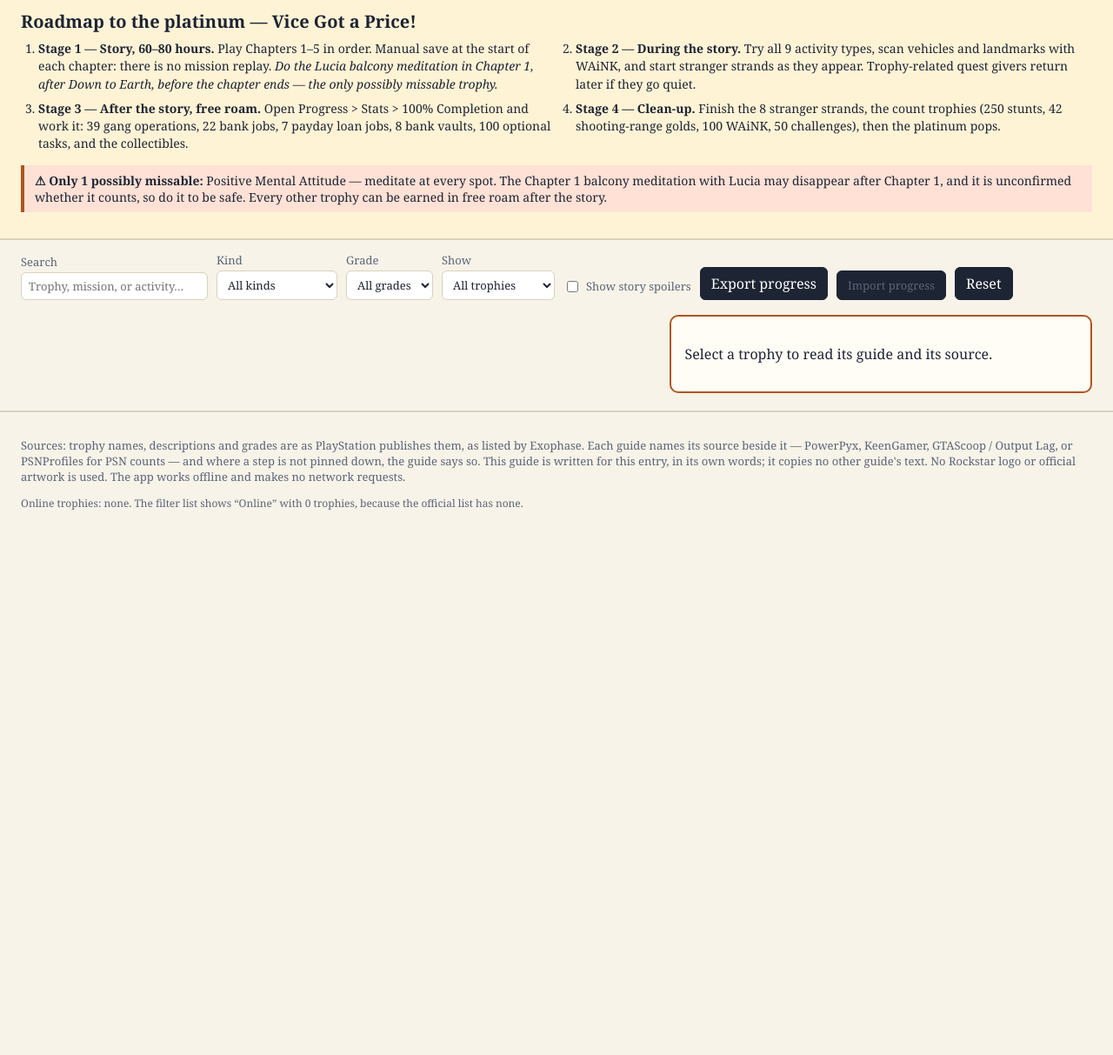
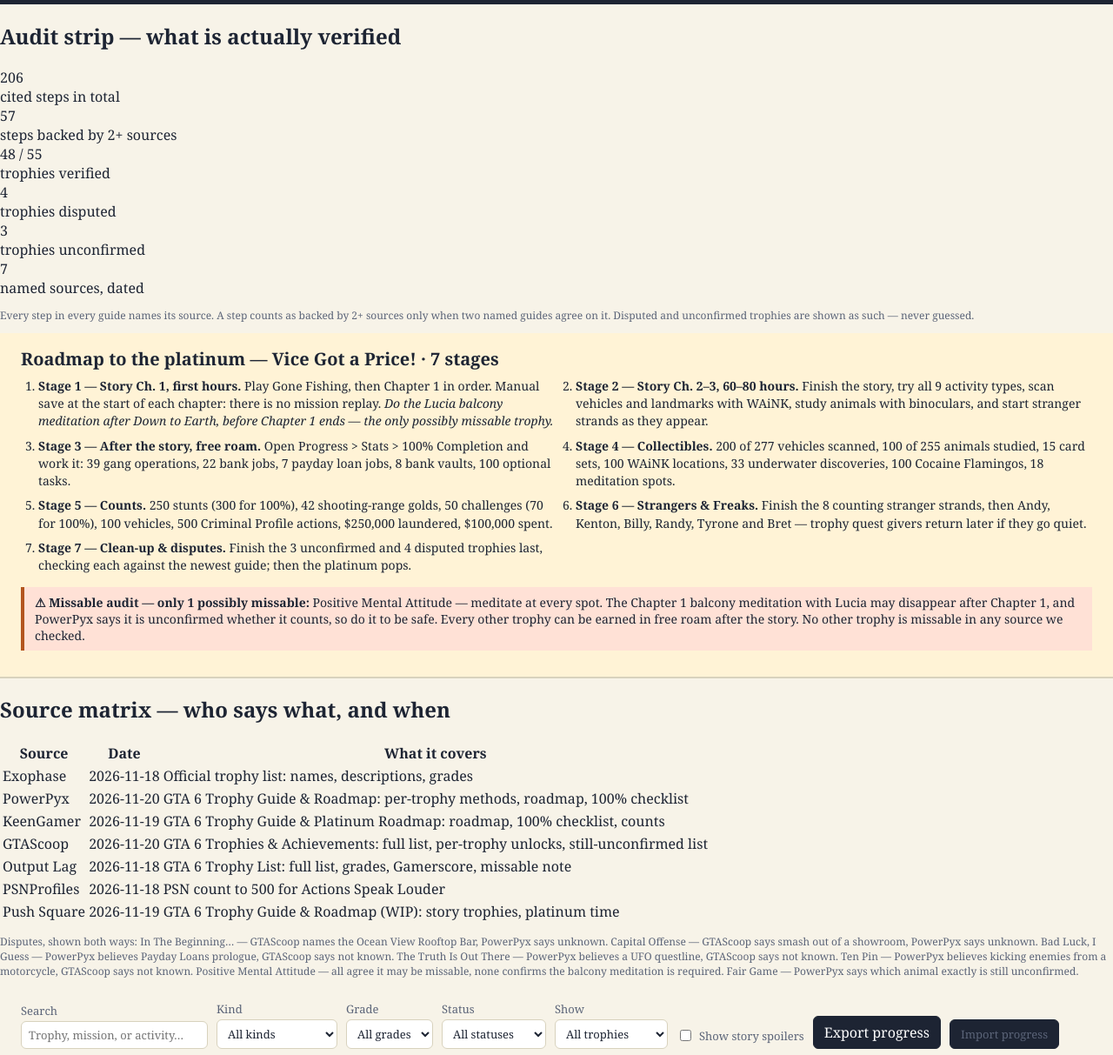
Before and after one commit to KimLyNamHa/gta6-trophy-guide-01-entry, a plain HTML site: page app/index.html in a window 1280 px wide. Shown: the part 137-1350 px from the top of the page at 87% size. Before the commit the page ends 800 px from the top, so only its background shows below. Drawn offline with Linux system fonts and the light colour scheme.

Commit message:
v2: app/index.html

```diff
--- a/app/index.html
+++ b/app/index.html
@@ -3,15 +3,15 @@
 <head>
 <meta charset="utf-8">
 <meta name="viewport" content="width=device-width, initial-scale=1">
-<title>GTA VI Trophy Guide &amp; Tracker — 55 trophies, one playthrough</title>
+<title>GTA VI Trophy Guide &amp; Tracker — 55 trophies, 206 cited steps</title>
 <link rel="stylesheet" href="style.css">
 </head>
 <body>
 <header class="top">
   <div>
-    <p class="kicker">Grand Theft Auto VI · PlayStation 5 · Offline guide</p>
+    <p class="kicker">Grand Theft Auto VI · PlayStation 5 · Offline guide · v2</p>
     <h1>GTA VI Trophy Guide &amp; Tracker</h1>
-    <p class="sub">All 55 trophies — 1 platinum, 2 gold, 6 silver, 46 bronze. All offline, no online trophies, one playthrough is enough. About 200 hours to the platinum.</p>
+    <p class="sub">All 55 trophies — 1 platinum, 2 gold, 6 silver, 46 bronze. All offline, no online trophies, one playthrough is enough. About 200 hours to the platinum, difficulty 4/10. V2: 206 cited steps, 57 backed by 2+ sources.</p>
   </div>
   <div class="progress" id="progressBox" aria-label="Progress">
     <div class="big" id="progressCount">0 / 55</div>
@@ -21,21 +21,40 @@
   </div>
 </header>
 
+<section class="audit" id="auditStrip" aria-label="Audit strip">
+  <h2>Audit strip — what is actually verified</h2>
+  <div class="auditGrid" id="auditGrid"></div>
+  <p class="small">Every step in every guide names its source. A step counts as backed by 2+ sources only when two named guides agree on it. Disputed and unconfirmed trophies are shown as such — never guessed.</p>
+</section>
+
 <section class="roadmap" aria-label="Roadmap to the platinum">
-  <h2>Roadmap to the platinum — Vice Got a Price!</h2>
+  <h2>Roadmap to the platinum — Vice Got a Price! · 7 stages</h2>
   <ol class="stages">
-    <li><strong>Stage 1 — Story, 60–80 hours.</strong> Play Chapters 1–5 in order. Manual save at the start of each chapter: there is no mission replay. <em>Do the Lucia balcony meditation in Chapter 1, after Down to Earth, before the chapter ends — the only possibly missable trophy.</em></li>
-    <li><strong>Stage 2 — During the story.</strong> Try all 9 activity types, scan vehicles and landmarks with WAiNK, and start stranger strands as they appear. Trophy-related quest givers return later if they go quiet.</li>
-    <li><strong>Stage 3 — After the story, free roam.</strong> Open Progress &gt; Stats &gt; 100% Completion and work it: 39 gang operations, 22 bank jobs, 7 payday loan jobs, 8 bank vaults, 100 optional tasks, and the collectibles.</li>
-    <li><strong>Stage 4 — Clean-up.</strong> Finish the 8 stranger strands, the count trophies (250 stunts, 42 shooting-range golds, 100 WAiNK, 50 challenges), then the platinum pops.</li>
+    <li><strong>Stage 1 — Story Ch. 1, first hours.</strong> Play Gone Fishing, then Chapter 1 in order. Manual save at the start of each chapter: there is no mission replay. <em>Do the Lucia balcony meditation after Down to Earth, before Chapter 1 ends — the only possibly missable trophy.</em></li>
+    <li><strong>Stage 2 — Story Ch. 2–3, 60–80 hours.</strong> Finish the story, try all 9 activity types, scan vehicles and landmarks with WAiNK, study animals with binoculars, and start stranger strands as they appear.</li>
+    <li><strong>Stage 3 — After the story, free roam.</strong> Open Progress &gt; Stats &gt; 100% Completion and work it: 39 gang operations, 22 bank jobs, 7 payday loan jobs, 8 bank vaults, 100 optional tasks.</li>
+    <li><strong>Stage 4 — Collectibles.</strong> 200 of 277 vehicles scanned, 100 of 255 animals studied, 15 card sets, 100 WAiNK locations, 33 underwater discoveries, 100 Cocaine Flamingos, 18 meditation spots.</li>
+    <li><strong>Stage 5 — Counts.</strong> 250 stunts (300 for 100%), 42 shooting-range golds, 50 challenges (70 for 100%), 100 vehicles, 500 Criminal Profile actions, $250,000 laundered, $100,000 spent.</li>
+    <li><strong>Stage 6 — Strangers &amp; Freaks.</strong> Finish the 8 counting stranger strands, then Andy, Kenton, Billy, Randy, Tyrone and Bret — trophy quest givers return later if they go quiet.</li>
+    <li><strong>Stage 7 — Clean-up &amp; disputes.</strong> Finish the 3 unconfirmed and 4 disputed trophies last, checking each against the newest guide; then the platinum pops.</li>
   </ol>
-  <p class="missable"><strong>⚠ Only 1 possibly missable:</strong> Positive Mental Attitude — meditate at every spot. The Chapter 1 balcony meditation with Lucia may disappear after Chapter 1, and it is unconfirmed whether it counts, so do it to be safe. Every other trophy can be earned in free roam after the story.</p>
+  <p class="missable"><strong>⚠ Missable audit — only 1 possibly missable:</strong> Positive Mental Attitude — meditate at every spot. The Chapter 1 balcony meditation with Lucia may disappear after Chapter 1, and PowerPyx says it is unconfirmed whether it counts, so do it to be safe. Every other trophy can be earned in free roam after the story. No other trophy is missable in any source we checked.</p>
+</section>
+
+<section class="matrix" aria-label="Source matrix">
+  <h2>Source matrix — who says what, and when</h2>
+  <table id="sourceMatrix">
+    <thead><tr><th>Source</th><th>Date</th><th>What it covers</th></tr></thead>
+    <tbody></tbody>
+  </table>
+  <p class="small">Disputes, shown both ways: In The Beginning… — GTAScoop names the Ocean View Rooftop Bar, PowerPyx says unknown. Capital Offense — GTAScoop says smash out of a showroom, PowerPyx says unknown. Bad Luck, I Guess — PowerPyx believes Payday Loans prologue, GTAScoop says not known. The Truth Is Out There — PowerPyx believes a UFO questline, GTAScoop says not known. Ten Pin — PowerPyx believes kicking enemies from a motorcycle, GTAScoop says not known. Positive Mental Attitude — all agree it may be missable, none confirms the balcony meditation is required. Fair Game — PowerPyx says which animal exactly is still unconfirmed.</p>
 </section>
 
 <div class="controls" role="search">
   <label>Search <input id="search" type="search" placeholder="Trophy, mission, or activity…"></label>
   <label>Kind <select id="kind"><option value="all">All kinds</option><option value="story">Story</option><option value="missable">Missable</option><option value="collectibles">Collectibles</option><option value="activities">Activities</option><option value="crime">Crime</option><option value="side">Side &amp; strangers</option><option value="exploration">Exploration</option><option value="money">Money</option><option value="platinum">Platinum</option></select></label>
   <label>Grade <select id="grade"><option value="all">All grades</option><option value="platinum">Platinum</option><option value="gold">Gold</option><option value="silver">Silver</option><option value="bronze">Bronze</option></select></label>
+  <label>Status <select id="status"><option value="all">All statuses</option><option value="verified">Verified</option><option value="disputed">Disputed</option><option value="unconfirmed">Unconfirmed</option></select></label>
   <label>Show <select id="earnedFilter"><option value="all">All trophies</option><option value="todo">Not earned yet</option><option value="earned">Earned only</option></select></label>
   <label class="check"><input id="spoilers" type="checkbox"> Show story spoilers</label>
   <button id="export" type="button">Export progress</button>
@@ -47,13 +66,13 @@
 <main class="layout">
   <section class="list" id="list" aria-label="Trophy list"></section>
   <aside class="detail" id="detail" aria-label="Selected trophy guide">
-    <p class="detailEmpty">Select a trophy to read its guide and its source.</p>
+    <p class="detailEmpty">Select a trophy to read its cited steps and its sources.</p>
   </aside>
 </main>
 
 <footer>
-  <p>Sources: trophy names, descriptions and grades are as PlayStation publishes them, as listed by Exophase. Each guide names its source beside it — PowerPyx, KeenGamer, GTAScoop / Output Lag, or PSNProfiles for PSN counts — and where a step is not pinned down, the guide says so. This guide is written for this entry, in its own words; it copies no other guide's text. No Rockstar logo or official artwork is used. The app works offline and makes no network requests.</p>
-  <p class="small">Online trophies: none. The filter list shows “Online” with 0 trophies, because the official list has none.</p>
+  <p>Sources: trophy names, descriptions and grades are as PlayStation publishes them, as listed by Exophase (18 Nov 2026). Each step names its source beside it — PowerPyx (20 Nov), KeenGamer (19 Nov), GTAScoop (20 Nov), Output Lag (18 Nov), PSNProfiles, or Push Square (19 Nov) — and where sources disagree, the guide shows both sides. This guide is written for this entry, in its own words; it copies no other guide's text. No Rockstar logo or official artwork is used. The app works offline and makes no network requests.</p>
+  <p class="small">Online trophies: none. The filter list shows “Online” with 0 trophies, because the official list has none. Cheats disable trophies and saving, so keep them off your platinum save.</p>
 </footer>
 <script type="module" src="app.js"></script>
 </body>
```
